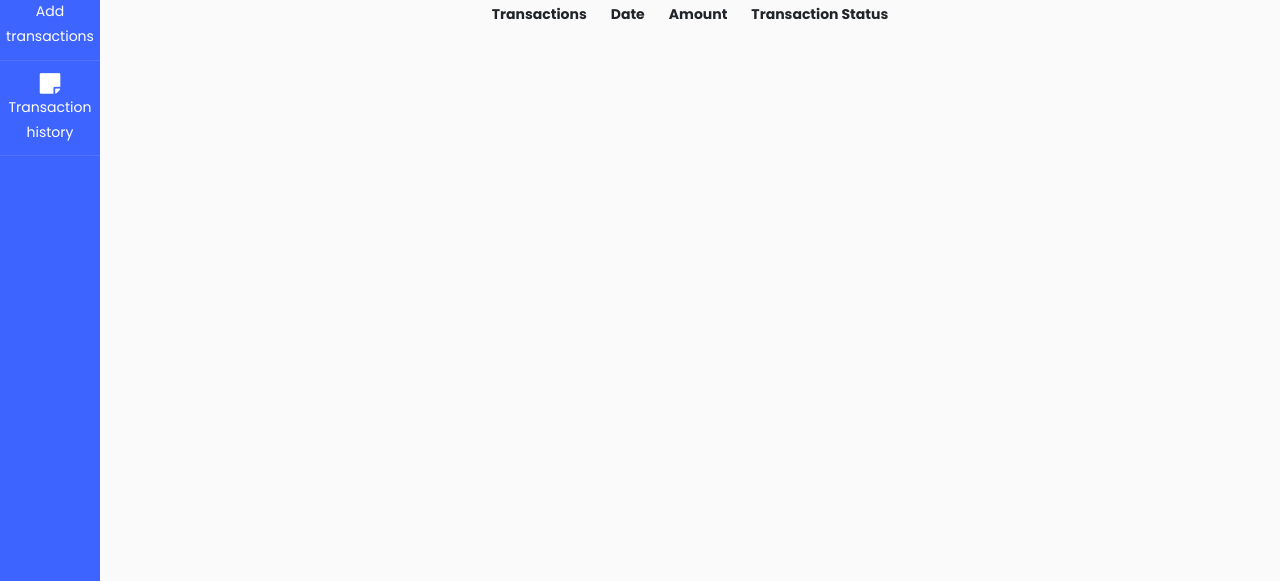
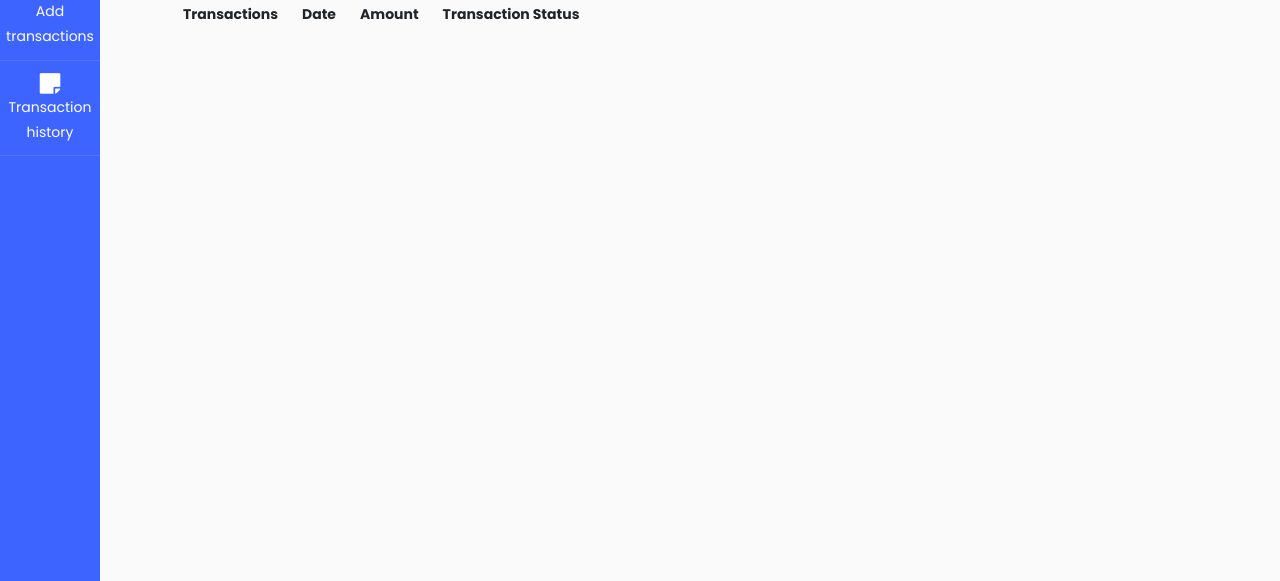
Before and after one commit to Fastest-Coder-First/ExpenseTracker_Skolers, a plain HTML site: page history.html in a window 1280 px wide. Shown: the part 219-800 px from the top of the page. Drawn offline with nearby package versions, Linux system fonts and the light colour scheme; some packages are replaced by stand-ins of ours; a script that the page names is missing.

Commit message:
Upload history

```diff
--- a/history.html
+++ b/history.html
@@ -9,6 +9,8 @@
     <link rel="stylesheet" href="https://cdn.jsdelivr.net/npm/sweetalert2@11.1.2/dist/sweetalert2.min.css">
     <link rel="stylesheet" href="https://stackpath.bootstrapcdn.com/font-awesome/4.7.0/css/font-awesome.min.css">
     <link rel="stylesheet" href="css/style.css">
+	<link rel="shortcut icon" href="images/favicon.png" type="image/x-icon">
+
 </head>
 
 <body>
@@ -67,9 +69,6 @@
                     <h3 class="section-header">Transaction History</h3>
                 </div>
                 <main class="row d-md-flex d-sm-block justify-content-center mx-2">
-                    <div class="bottom-container">
-                        <div class="bottom-container__left">
-                            <div class="box transaction-box">
                     <table class="table table-responsive table-borderless" id="911">
                         <tr>
                             <th>Transactions</th>
@@ -81,9 +80,6 @@
                             </th>
                         </tr>
                     </table>
-                            </div>
-                        </div>
-                    </div>
                 </main>
             </div>
         </div>
```
Also changed, not shown: index.html (+1 -0 lines), transaction.html (+2 -0 lines). Lines whose indentation alone changed are shown as unchanged.
